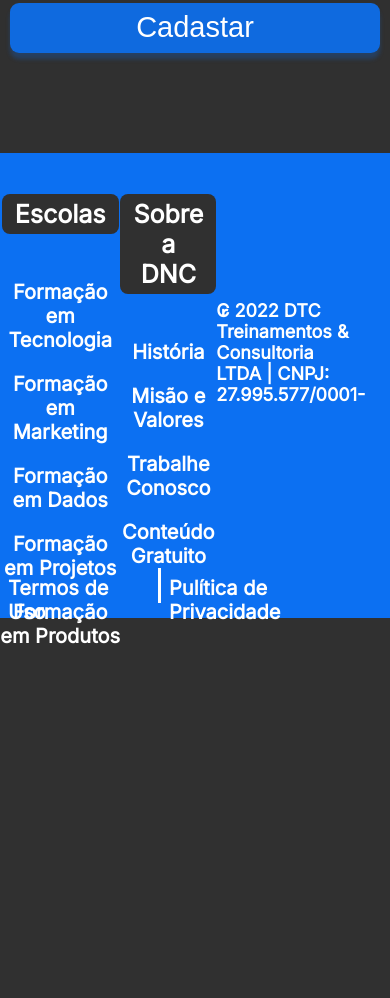
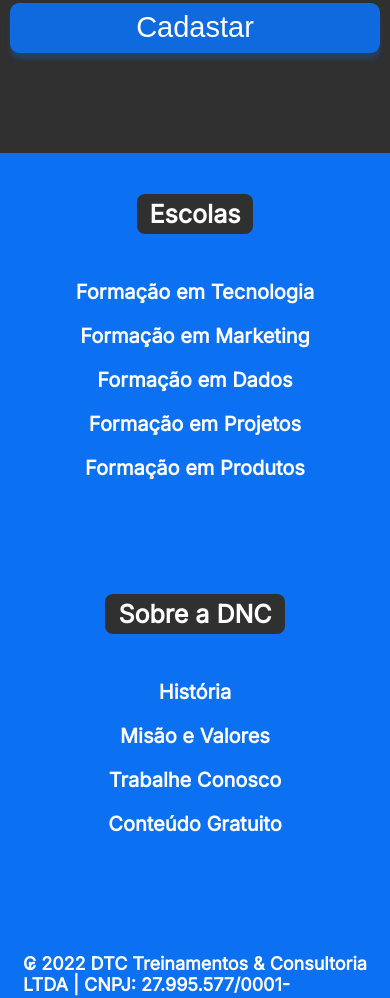
Before and after one commit to wesley152411/Bootcamp-dnc, a plain HTML site: page index.html in a window 390 px wide. Shown: the part 1542-2540 px from the top of the page. Before the commit the page ends 2210 px from the top, so only its background shows below. Drawn offline with Linux system fonts and the light colour scheme.

Commit message:
Adcionando midia query no Footer

```diff
--- a/style.css
+++ b/style.css
@@ -304,4 +304,15 @@
                 .chackboxItens  label{
                     font-size: 15px;
                 }
+
+                /* Footer */
+
+            footer .line1{
+                flex-direction: column;
+                margin-bottom: 30px;
             }
+
+            footer .line2 a {
+                font-size: 18px;
+            }
+            }
```
